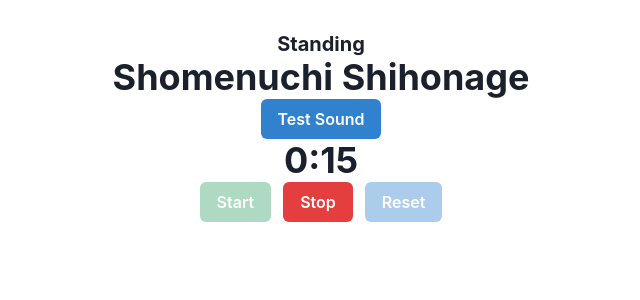
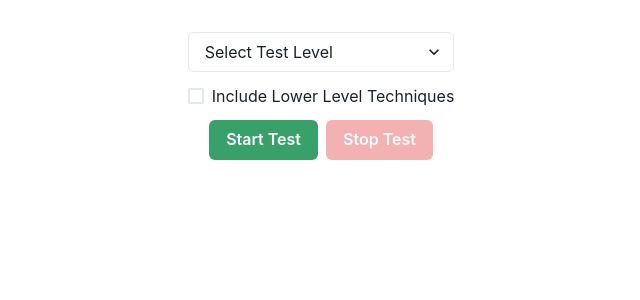
Before and after one commit to georgbuehler/esensei, a React (Vite) app: page / in a window 1280 px wide. Shown: the top 300 px of the page, without its empty margins (319-959 px from the left). Built offline with nearby package versions, Linux system fonts and the light colour scheme; no server answers.

Commit message:
Refactored into Exam component.

```diff
--- a/src/App.tsx
+++ b/src/App.tsx
@@ -1,23 +1,36 @@
 import "./App.css";
-import Technique from "./components/Technique";
+import TestTechnique from "./components/TestTechnique";
 import Timer from "./components/Timer";
+import ExamControls from "./components/ExamControls";
+import { useState } from "react";
+import { Technique } from "./assets/Techniques";
+import techniques from "./assets/Techniques";
+import Exam from "./components/Exam";
 
 function App() {
+  const [testInProgress, setTestInProgress] = useState(false);
+  const [testLevel, setTestLevel] = useState<number | undefined>(undefined);
+  const [includeLower, setIncludeLower] = useState(false);
+  const [currentTechnique, setCurrentTechnique] = useState(0);
+  const [testTechniques, setTestTechniques] = useState<Technique[]>([]);
+
   return (
     <>
-      <Technique
-        modeName="Standing"
-        modeAudioURL=""
-        attackName="Shomenuchi"
-        attackAudioURL="/audio/Shomenuchi.mp3"
-        defenseName="Shihonage"
-        defenseAudioURL="/audio/Shihonage.mp3"
+      <ExamControls
+        currentLevel={testLevel}
+        currentIncludeLower={includeLower}
+        updateLevel={setTestLevel}
+        updateIncludeLower={setIncludeLower}
+        testInProgress={testInProgress}
+        startTest={() => setTestInProgress(true)}
+        stopTest={() => setTestInProgress(false)}
       />
-      <Timer
-        startingSeconds={20}
-        startImmediately={true}
-        timesUp={() => console.log("Time's up!")}
-      />
+      {testInProgress && (
+        <Exam
+          technique={techniques[0]}
+          timesUp={() => console.log("Times up!")}
+        />
+      )}
     </>
   );
 }
--- /dev/null
+++ b/src/assets/Settings.ts
@@ -0,0 +1,11 @@
+export interface ISettings {
+  audioPath: string;
+  defaultSeconds: number;
+}
+
+const Settings: ISettings = {
+  audioPath: "/audio/",
+  defaultSeconds: 60,
+};
+
+export default Settings;
--- /dev/null
+++ b/src/components/Exam.tsx
@@ -0,0 +1,39 @@
+import { Technique } from "../assets/Techniques";
+import TestTechnique from "./TestTechnique";
+import Timer from "./Timer";
+import Settings from "../assets/Settings";
+
+interface ExamProps {
+  technique: Technique;
+  timesUp: () => void;
+}
+
+const Exam = ({ technique, timesUp }: ExamProps) => {
+  const {
+    Mode,
+    ModeAudioURL,
+    Attack,
+    AttackAudioURL,
+    Defense,
+    DefenseAudioURL,
+  } = technique;
+  return (
+    <>
+      <TestTechnique
+        modeName={Mode}
+        modeAudioURL={Settings.audioPath + ModeAudioURL}
+        attackName={Attack}
+        attackAudioURL={Settings.audioPath + AttackAudioURL}
+        defenseName={Defense}
+        defenseAudioURL={Settings.audioPath + DefenseAudioURL}
+      />
+      <Timer
+        startingSeconds={Settings.defaultSeconds}
+        startImmediately={true}
+        timesUp={timesUp}
+      />
+    </>
+  );
+};
+
+export default Exam;
--- /dev/null
+++ b/src/components/ExamControls.tsx
@@ -0,0 +1,73 @@
+import {
+  Checkbox,
+  Select,
+  ButtonGroup,
+  Button,
+  Stack,
+  Flex,
+} from "@chakra-ui/react";
+import levels from "../assets/Levels";
+
+interface ExamControlProps {
+  currentLevel: number | undefined;
+  currentIncludeLower: boolean;
+  updateLevel: (level: number) => void;
+  updateIncludeLower: (include: boolean) => void;
+  startTest: () => void;
+  stopTest: () => void;
+  testInProgress: boolean;
+}
+
+const ExamControls = ({
+  currentLevel,
+  currentIncludeLower,
+  updateLevel,
+  updateIncludeLower,
+  startTest,
+  stopTest,
+  testInProgress,
+}: ExamControlProps) => {
+  return (
+    <Stack spacing={3} justify="center">
+      <Select
+        placeholder="Select Test Level"
+        onChange={(event) => updateLevel(parseInt(event.target.value))}
+        value={currentLevel}
+        isDisabled={testInProgress}
+      >
+        {levels.map((level) => (
+          <option key={level.Id} value={level.Id}>
+            {level.Name}
+          </option>
+        ))}
+      </Select>
+      <Checkbox
+        checked={currentIncludeLower}
+        onChange={(event) => updateIncludeLower(event.target.checked)}
+        isDisabled={testInProgress}
+      >
+        Include Lower Level Techniques
+      </Checkbox>
+      <Flex justifyContent="center">
+        <ButtonGroup alignItems={"center"}>
+          <Button
+            onClick={startTest}
+            isDisabled={testInProgress}
+            colorScheme="green"
+          >
+            Start Test
+          </Button>
+          <Button
+            onClick={stopTest}
+            isDisabled={!testInProgress}
+            colorScheme="red"
+          >
+            Stop Test
+          </Button>
+        </ButtonGroup>
+      </Flex>
+    </Stack>
+  );
+};
+
+export default ExamControls;
--- a/src/components/Technique.tsx
+++ b/src/components/TestTechnique.tsx
@@ -1,4 +1,4 @@
-import { Button, Heading } from "@chakra-ui/react";
+import { Heading, Stack } from "@chakra-ui/react";
 import { useEffect, useState } from "react";
 import { Howl } from "howler";
 
@@ -11,7 +11,7 @@ interface TechniqueProps {
   defenseAudioURL: string;
 }
 
-const Technique = ({
+const TestTechnique = ({
   modeName,
   modeAudioURL,
   attackName,
@@ -22,8 +22,6 @@ const Technique = ({
   const [currentTrack, setCurrentTrack] = useState(0);
   let tracks = [attackAudioURL, defenseAudioURL];
   if (modeAudioURL != "") tracks.unshift(modeAudioURL);
-
-  const testSound = new Howl({ src: attackAudioURL });
 
   useEffect(() => {
     if (currentTrack < tracks.length) {
@@ -40,14 +38,11 @@ const Technique = ({
   }, [currentTrack, tracks]);
 
   return (
-    <>
+    <Stack spacing="2" margin="4">
       <Heading size="md">{modeName}</Heading>
       <Heading>{`${attackName} ${defenseName}`}</Heading>
-      <Button colorScheme="blue" onClick={() => testSound.play()}>
-        Test Sound
-      </Button>
-    </>
+    </Stack>
   );
 };
 
-export default Technique;
+export default TestTechnique;
```
